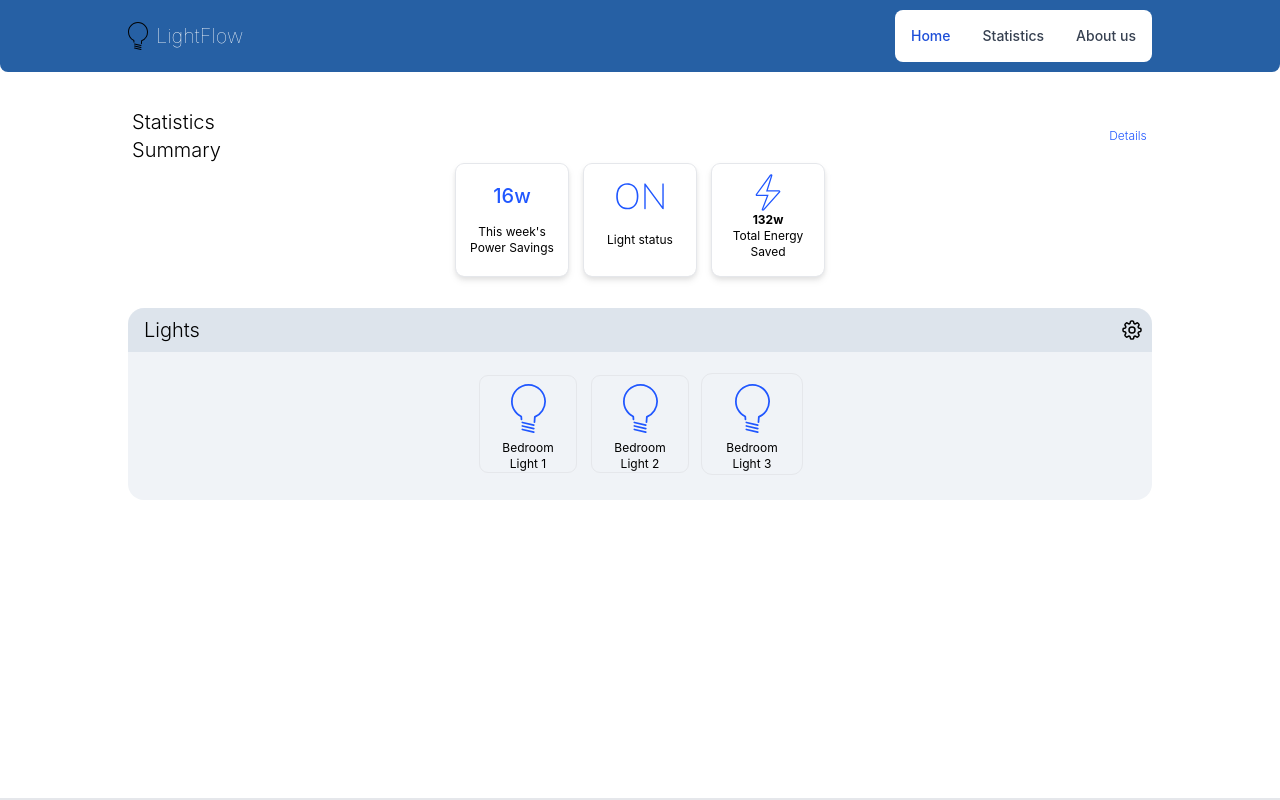
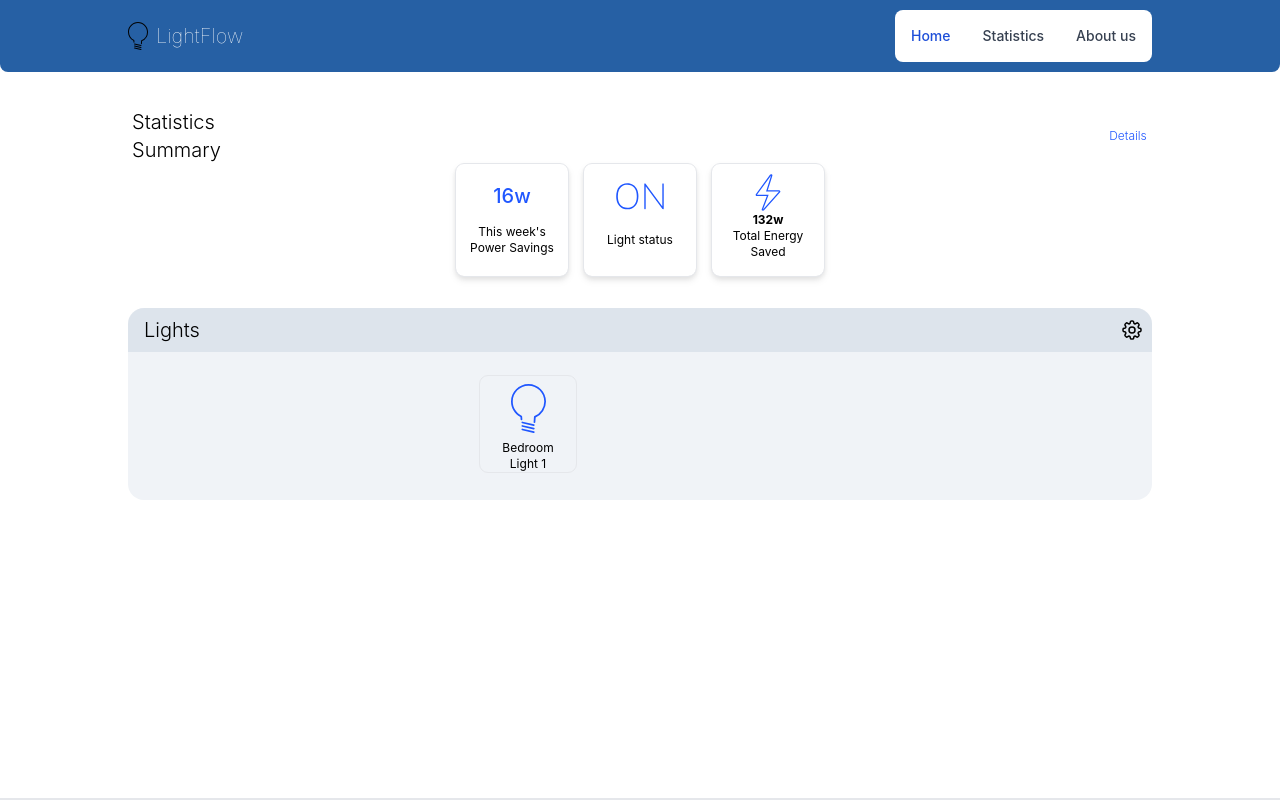
Before and after one commit to Loekstars/Engineering-Design-App, a React (Create React App) app in the folder engineering-design-app/: page / in a window 1280 px wide. Built offline with nearby package versions, Linux system fonts and the light colour scheme; no server answers.

Commit message:
Preparing page for final presentation

```diff
--- a/engineering-design-app/src/pages/Homepage.jsx
+++ b/engineering-design-app/src/pages/Homepage.jsx
@@ -200,7 +200,6 @@ const Homepage = () => {
                   <div class="py-1" role="none">
                     <a href="/AddLight" onClick={addLight} class="text-gray-700 block px-4 py-2 text-sm" role="menuitem" tabindex="-1" id="menu-item-0">Add Light</a>
                     <a href="/" onClick={removeLight} class="text-gray-700 block px-4 py-2 text-sm" role="menuitem" tabindex="-1" id="menu-item-1">Remove Light</a>
-                    <a href="/" onClick={changeRoom} class="text-gray-700 block px-4 py-2 text-sm" role="menuitem" tabindex="-1" id="menu-item-2">Change room</a>
                   </div>
                 </div>
               </div>
@@ -233,7 +232,7 @@ const Homepage = () => {
               </button>
               <button
                 classname="button-light-2"
-                class="w-24 h-24 outline outline-offset-0 outline-1 outline-gray-200 p-2 pb-1 pt-1 rounded-lg"
+                class=" hidden w-24 h-24 outline outline-offset-0 outline-1 outline-gray-200 p-2 pb-1 pt-1 rounded-lg"
                 onClick={handleClick}
               >
                 <div
@@ -258,7 +257,7 @@ const Homepage = () => {
               </button>
               <button
                 classname="button-light-3"
-                class="w-24 h-24 outline outline-offset-2 outline-1 outline-gray-200 p-2 pb-1 pt-1 rounded-lg"
+                class="hidden w-24 h-24 outline outline-offset-2 outline-1 outline-gray-200 p-2 pb-1 pt-1 rounded-lg"
                 onClick={handleClick}
               >
                 <div
--- a/engineering-design-app/src/pages/Statistics.jsx
+++ b/engineering-design-app/src/pages/Statistics.jsx
@@ -44,7 +44,8 @@ const LineChart = () => {
       Axios.get('http://localhost:3001/api/getChartData').then((response) => {
         // calculate the power saving percentage
         var powerSavingPercentage = response.data.map((item) => {
-          return 100 - Math.round((item.luminance / 10000) * 100);
+          var powerSaving = 100 - (Math.round((item.luminance / 10000) * 25)*4);
+          return powerSaving;
         });
 
         // take the average of every 10 datapoints and calculate the average
@@ -53,7 +54,7 @@ const LineChart = () => {
         var sum = 0;
         for (var i = 0; i < powerSavingPercentage.length; i++) {
           sum += powerSavingPercentage[i];
-          if (i % 10 === 0) {
+          if (i % 10 === 0 && i !== 0) {
             averagePowerSavingPercentage.push(Math.round(sum / 10));
             sum = 0;
           }
@@ -82,9 +83,9 @@ const LineChart = () => {
 
         // create the labels for the chart
         var labels = [];
-        for (var i = 0; i < labelValues.length; i++) {
-          if (i % 10 === 0) {
-            labels.push(labelValues[i]);
+        for (var j = 0; j < labelValues.length; j++) {
+          if (j % 10 === 0) {
+            labels.push(labelValues[j]);
           }
         }
         console.log(labels);
```
